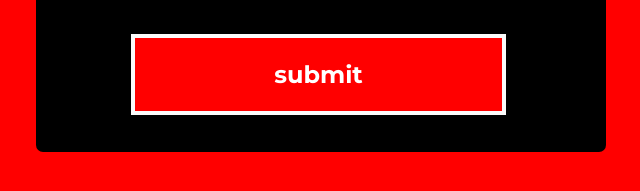
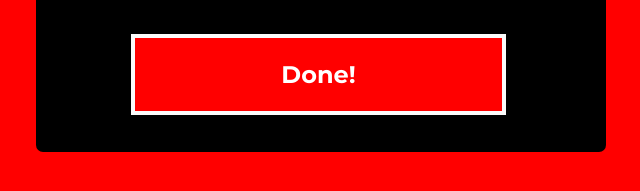
Before and after one commit to slaughterj11/contactpage, a website: page main.html in a window 1280 px wide. Shown: the part 565-756 px from the top of the page, 344-984 px from the left. Drawn offline with nearby package versions, Linux system fonts and the light colour scheme.

Commit message:
Update main.html

```diff
--- a/main.html
+++ b/main.html
@@ -17,7 +17,7 @@
         <textarea name="content" rows="5" type="text" class="validate[required,custom[onlyLetter],length[0,100]] feedback-input" placeholder="Content" id="content"></textarea>
 				</p>
   		<div class="send_email">
-					<button id="sent">submit</button>
+					<button id="sent">Done!</button>
 					<div class="spot"></div>
 					<div id="postSend"><span id="message"></span></div>
 	  	</div>
```
